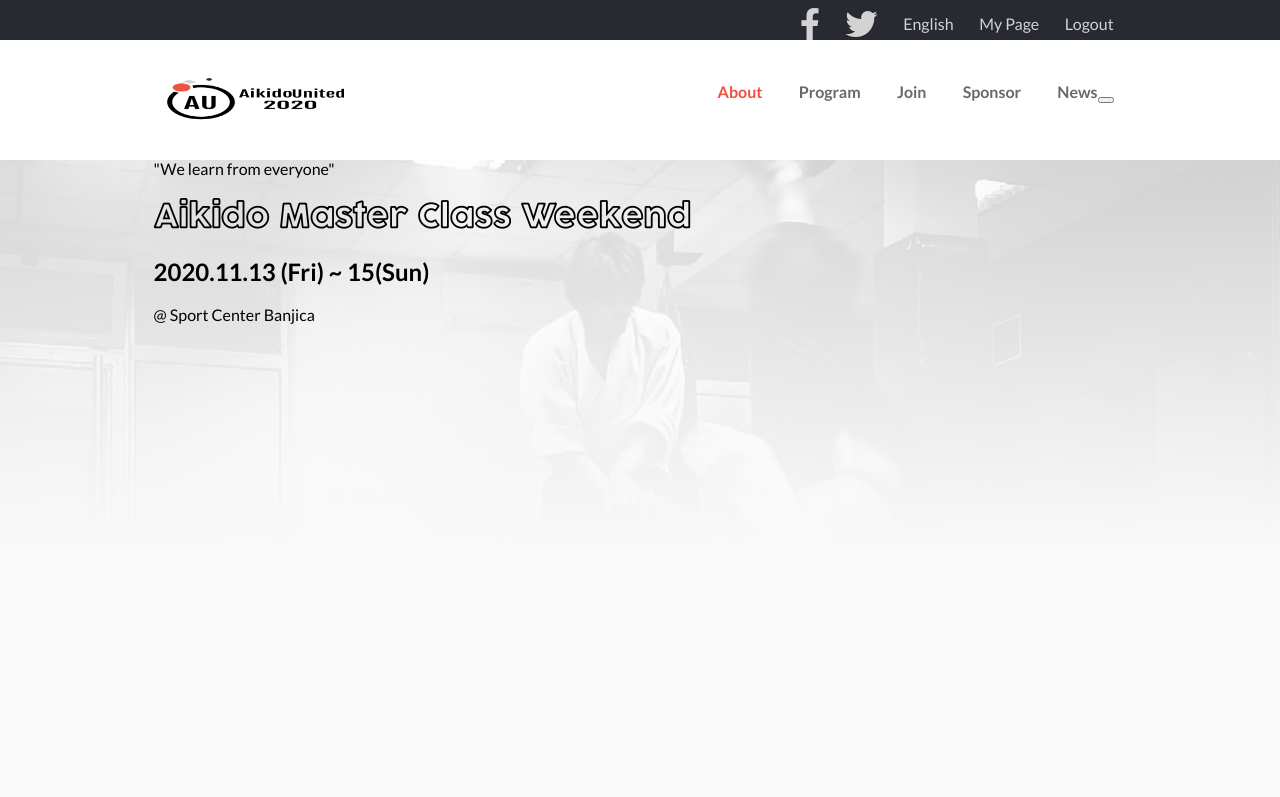
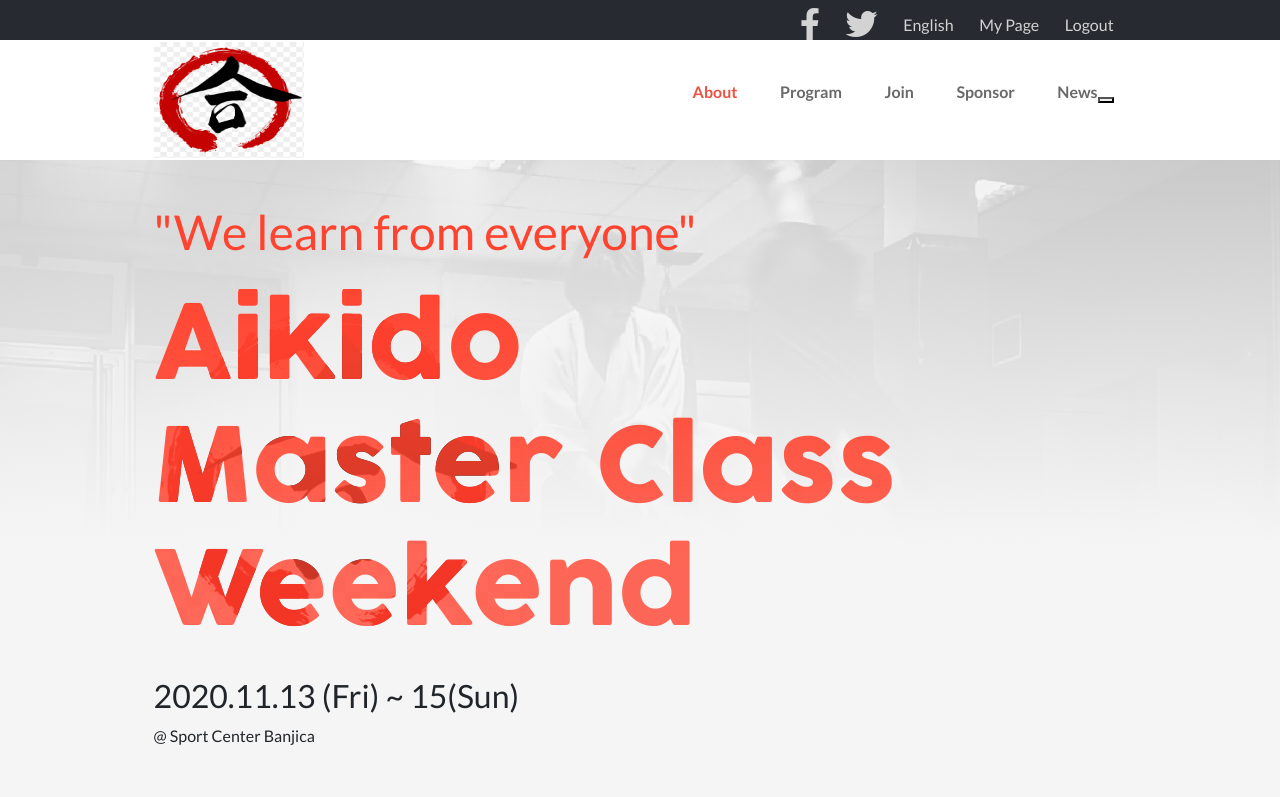
Before and after one commit to ricardomonte/Aikido-Master-Class-Capstone-Project, a plain HTML site: page index.html in a window 1280 px wide. Shown: the top 797 px of the page. Drawn offline with nearby package versions, Linux system fonts and the light colour scheme.

Commit message:
add clip-mask text, imges

```diff
--- a/index.html
+++ b/index.html
@@ -4,6 +4,7 @@
   <meta charset="UTF-8">
   <meta name="viewport" content="width=device-width, initial-scale=1.0">
   <link rel="stylesheet" href="css/normalizer.css">
+  <link rel="stylesheet" href="https://stackpath.bootstrapcdn.com/bootstrap/4.5.2/css/bootstrap.min.css" integrity="sha384-JcKb8q3iqJ61gNV9KGb8thSsNjpSL0n8PARn9HuZOnIxN0hoP+VmmDGMN5t9UJ0Z" crossorigin="anonymous">
   <link rel="stylesheet" href="https://use.fontawesome.com/releases/v5.14.0/css/all.css" integrity="sha384-HzLeBuhoNPvSl5KYnjx0BT+WB0QEEqLprO+NBkkk5gbc67FTaL7XIGa2w1L0Xbgc" crossorigin="anonymous">
   <link href="https://fonts.googleapis.com/css2?family=Lato:wght@400;700;900&display=swap" rel="stylesheet">
   <link rel="stylesheet" href="css/styles.css">
@@ -24,9 +25,13 @@
     </div>
     <div class="bottom-header">
       <div class="img-logo">
-        <img src="img/ffa2f690-9e83-4602-9d9a-8baa7d2f05ab_200x200.png" alt="logo">
+        <img src="img/aikido2.png" alt="logo">
       </div>
-      <nav class="nav-container-botton">
+      <button class="navbar-toggler d-md-none" type="button" data-toggle="collapse" data-target="#navbarTogglerDemo02" aria-controls="navbarTogglerDemo02" aria-expanded="false" aria-label="Toggle navigation">
+        <span class="navbar-toggler-icon"></span>
+      </button>
+      <div class="container-menu navbar-expand-md">
+        <nav class="nav-container-botton collapse navbar-collapse" id="navbarTogglerDemo02">
           <ul class="nav-ul-bottom">
             <li class="nav-li-bottom"><a class="selected li-link" href="">About</a></li>
             <li class="nav-li-bottom"><a class="li-link" href="">Program</a></li>
@@ -37,14 +42,21 @@
           <button class="campaing" type="button"></button>
         </nav>
       </div>
+    </div>
   </header>
   <main>
     <section class="container-first">
       <div class="first">
-        <div><p>"We learn from everyone"</p></div>
-        <div><h1>Aikido Master Class Weekend</h1></div>
-        <div><p></p></div>
-        <div>
+        <div class="container-quote">
+          <p>"We learn from everyone"</p>
+        </div>
+        <div class="container-title">
+          <h1 id="t">Aikido Master Class Weekend</h1>
+        </div>
+        <div class="container-info">
+          <p></p>
+        </div>
+        <div class="container-date">
           <h2>2020.11.13 (Fri) ~ 15(Sun)</h2>
           <p>@ Sport Center Banjica</p>
         </div>
@@ -182,5 +194,8 @@
       </div>
     </div>
   </footer>
+  <script src="https://code.jquery.com/jquery-3.5.1.slim.min.js" integrity="sha384-DfXdz2htPH0lsSSs5nCTpuj/zy4C+OGpamoFVy38MVBnE+IbbVYUew+OrCXaRkfj" crossorigin="anonymous"></script>
+<script src="https://cdn.jsdelivr.net/npm/popper.js@1.16.1/dist/umd/popper.min.js" integrity="sha384-9/reFTGAW83EW2RDu2S0VKaIzap3H66lZH81PoYlFhbGU+6BZp6G7niu735Sk7lN" crossorigin="anonymous"></script>
+<script src="https://stackpath.bootstrapcdn.com/bootstrap/4.5.2/js/bootstrap.min.js" integrity="sha384-B4gt1jrGC7Jh4AgTPSdUtOBvfO8shuf57BaghqFfPlYxofvL8/KUEfYiJOMMV+rV" crossorigin="anonymous"></script>
 </body>
 </html>
--- a/sass/main.scss
+++ b/sass/main.scss
@@ -9,6 +9,20 @@ main {
     @include containerPage;
     height: $h-firstSecction;
     z-index: 1;
+    @include columnFLex-main;
   }
 
+  .container-quote {
+    font-size: 3em;
+    color: saturate($secundary-color, 100%);
+  }
+
+  .container-title {
+    width: 80%;
+
+
+    h1 {
+      @include clip;
+    }
+  }
 }
--- a/sass/menu.scss
+++ b/sass/menu.scss
@@ -32,8 +32,12 @@ header {
     width: 75%;
   }
 
+  .container-menu {
+    width: 100%;
+  }
+
   .img-logo {
-    width: 200px;
+    width: 150px;
     height: 116px;
     & img{
       @extend .img-logo;
--- a/sass/mixins.scss
+++ b/sass/mixins.scss
@@ -7,7 +7,7 @@
   display: $d-flex;
   flex-direction: column;
   align-items: flex-start;
-  justify-content: space-between;
+  justify-content: center;
 }
 
 @mixin rowMenu {
@@ -30,6 +30,17 @@
     height: $h-firstSecction;
     width: 100%;
     background: rgb(255,255,255);
-    background: linear-gradient(180deg, rgba(255,255,255,0.8169467616148022) 0%, rgba(249,249,249,1) 60%);
+    background: linear-gradient(180deg, rgba(245,245,245,0.8169467616148022) 0%, rgb(245,245,245) 60%);
   }
 }
+
+@mixin clip{
+  // position: relative;
+  background: linear-gradient(180deg, rgba(saturate($secundary-color,100%),0.99) 0%, rgba(saturate($secundary-color,100%),0.8) 77%), url(../img/aikido2.png);
+  background-repeat: no-repeat;
+  background-position:0px 5px;
+  background-size: contain;
+  -webkit-background-clip: text;
+  color: transparent;
+  font-size: 6.4em;
+}
--- a/sass/styles.scss
+++ b/sass/styles.scss
@@ -14,7 +14,7 @@ body {
   font-family: $font-lato;
 
   h1 {
-    font-family:$font-coco-border;
+    font-family:$font-coco-regular;
   }
 }
 
```
Also changed, not shown: css/styles.css, img/Aikido_Beograd_Edin_Beckovic_Seminar_02.webp (added), img/Kendo-Bokken.jpg (added), img/aikido2.png (added), img/aikido3.jpg (added), img/aikido4.jpg (added), sass/variables.scss (line endings or trailing spaces). Lines whose indentation alone changed are shown as unchanged.
